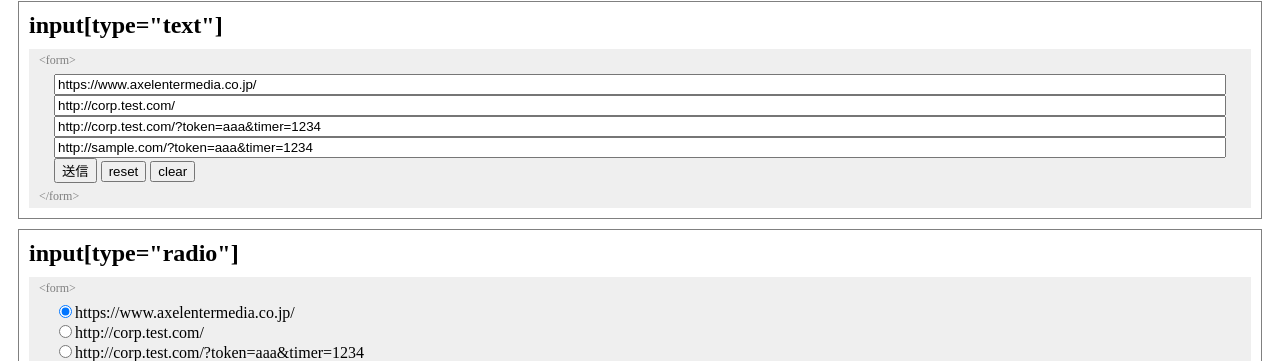
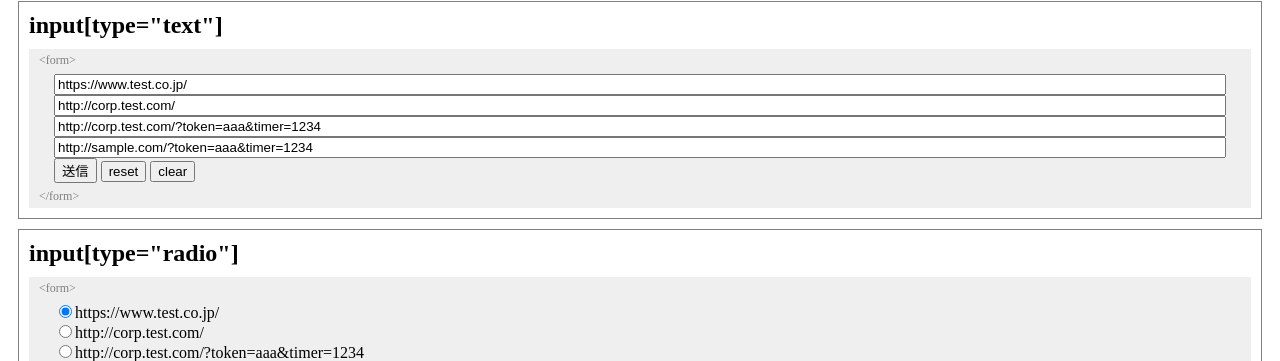
Before and after one commit to Yuki-Sakaguchi/form_validate, a website: page index.html in a window 1280 px wide. Shown: the part 591-952 px from the top of the page. Drawn offline with Linux system fonts and the light colour scheme.

Commit message:
[mod] index.htmlの文言修正

```diff
--- a/index.html
+++ b/index.html
@@ -91,7 +91,7 @@
         <section class="box">
             <h2>input[type="text"]</h2>
             <form action="" name="form-text">
-                <input type="text" name="text" value="https://www.axelentermedia.co.jp/"><br>
+                <input type="text" name="text" value="https://www.test.co.jp/"><br>
                 <input type="text" name="text" value="http://corp.test.com/"><br>
                 <input type="text" name="text" value="http://corp.test.com/?token=aaa&timer=1234"><br>
                 <input type="text" name="text" value="http://sample.com/?token=aaa&timer=1234"><br>
@@ -104,7 +104,7 @@
         <section class="box">
             <h2>input[type="radio"]</h2>
             <form action="">
-                <label><input type="radio" name="radio" value="https://www.axelentermedia.co.jp/" checked>https://www.axelentermedia.co.jp/</label><br>
+                <label><input type="radio" name="radio" value="https://www.test.co.jp/" checked>https://www.test.co.jp/</label><br>
                 <label><input type="radio" name="radio" value="http://corp.test.com/">http://corp.test.com/</label><br>
                 <label><input type="radio" name="radio" value="http://corp.test.com/?token=aaa&timer=1234">http://corp.test.com/?token=aaa&timer=1234</label><br>
                 <label><input type="radio" name="radio" value="http://sample.com/?token=aaa&timer=1234">http://sample.com/?token=aaa&timer=1234</label><br>
@@ -116,7 +116,7 @@
         <section class="box">
             <h2>input[type="checkbox"]</h2>
             <form action="">
-                <label><input type="checkbox" name="checkbox" value="https://www.axelentermedia.co.jp/" checked>https://www.axelentermedia.co.jp/</label><br>
+                <label><input type="checkbox" name="checkbox" value="https://www.test.co.jp/" checked>https://www.test.co.jp/</label><br>
                 <label><input type="checkbox" name="checkbox" value="http://corp.test.com/">http://corp.test.com/</label><br>
                 <label><input type="checkbox" name="checkbox" value="http://corp.test.com/?token=aaa&timer=1234">http://corp.test.com/?token=aaa&timer=1234</label><br>
                 <label><input type="checkbox" name="checkbox" value="http://sample.com/?token=aaa&timer=1234">http://sample.com/?token=aaa&timer=1234</label><br>
@@ -139,7 +139,7 @@
             <h2>select</h2>
             <form action="">
                 <select name="select">
-                    <option value="https://www.axelentermedia.co.jp/">https://www.axelentermedia.co.jp/</option>
+                    <option value="https://www.test.co.jp/">https://www.test.co.jp/</option>
                     <option value="http://corp.test.com/">http://corp.test.com/</option>
                     <option value="http://corp.test.com/?token=aaa&timer=1234">http://corp.test.com/?token=aaa&timer=1234</option>
                     <option value="http://sample.com/?token=aaa&timer=1234">http://sample.com/?token=aaa&timer=1234</option>
@@ -155,16 +155,16 @@
             <form action="">
                 <input type="text" name="text" value=""><br>
                 <br>
-                <label><input type="radio" name="radio" value="https://www.axelentermedia.co.jp/" checked>https://www.axelentermedia.co.jp/</label><br>
+                <label><input type="radio" name="radio" value="https://www.test.co.jp/" checked>https://www.test.co.jp/</label><br>
                 <label><input type="radio" name="radio" value="http://corp.test.com/">http://corp.test.com/</label><br>
                 <br>
-                <label><input type="checkbox" name="checkbox" value="https://www.axelentermedia.co.jp/" checked>https://www.axelentermedia.co.jp/</label><br>
+                <label><input type="checkbox" name="checkbox" value="https://www.test.co.jp/" checked>https://www.test.co.jp/</label><br>
                 <label><input type="checkbox" name="checkbox" value="http://corp.test.com/">http://corp.test.com/</label><br>
                 <br>
                 <textarea rows="5" name="textarea"></textarea><br>
                 <br>
                 <select name="select">
-                    <option value="https://www.axelentermedia.co.jp/">https://www.axelentermedia.co.jp/</option>
+                    <option value="https://www.test.co.jp/">https://www.test.co.jp/</option>
                     <option value="http://corp.test.com/">http://corp.test.com/</option>
                 </select>
                 <br>
@@ -177,16 +177,16 @@
         <section class="box">
             <h2>inputが20個（速度、負荷の確認）</h2>
             <form action="" name="form-text2">
-                <input class="min" type="text" name="text" value="https://www.axelentermedia.co.jp/">
-                <input class="min" type="text" name="text" value="https://www.axelentermedia.co.jp/">
-                <input class="min" type="text" name="text" value="https://www.axelentermedia.co.jp/">
-                <input class="min" type="text" name="text" value="https://www.axelentermedia.co.jp/">
-                <input class="min" type="text" name="text" value="https://www.axelentermedia.co.jp/">
-                <input class="min" type="text" name="text" value="https://www.axelentermedia.co.jp/">
-                <input class="min" type="text" name="text" value="https://www.axelentermedia.co.jp/">
-                <input class="min" type="text" name="text" value="https://www.axelentermedia.co.jp/">
-                <input class="min" type="text" name="text" value="https://www.axelentermedia.co.jp/">
-                <input class="min" type="text" name="text" value="https://www.axelentermedia.co.jp/">
+                <input class="min" type="text" name="text" value="https://www.test.co.jp/">
+                <input class="min" type="text" name="text" value="https://www.test.co.jp/">
+                <input class="min" type="text" name="text" value="https://www.test.co.jp/">
+                <input class="min" type="text" name="text" value="https://www.test.co.jp/">
+                <input class="min" type="text" name="text" value="https://www.test.co.jp/">
+                <input class="min" type="text" name="text" value="https://www.test.co.jp/">
+                <input class="min" type="text" name="text" value="https://www.test.co.jp/">
+                <input class="min" type="text" name="text" value="https://www.test.co.jp/">
+                <input class="min" type="text" name="text" value="https://www.test.co.jp/">
+                <input class="min" type="text" name="text" value="https://www.test.co.jp/">
                 <input class="min" type="text" name="text" value="https://corp.test.com/">
                 <input class="min" type="text" name="text" value="https://corp.test.com/">
                 <input class="min" type="text" name="text" value="https://corp.test.com/">
@@ -197,26 +197,26 @@
                 <input class="min" type="text" name="text" value="https://corp.test.com/">
                 <input class="min" type="text" name="text" value="https://corp.test.com/">
                 <input class="min" type="text" name="text" value="https://corp.test.com/">
-                <input class="min" type="text" name="text" value="https://www.axelentermedia.co.jp/?token=test">
-                <input class="min" type="text" name="text" value="https://www.axelentermedia.co.jp/?token=test">
-                <input class="min" type="text" name="text" value="https://www.axelentermedia.co.jp/?token=test">
-                <input class="min" type="text" name="text" value="https://www.axelentermedia.co.jp/?token=test">
-                <input class="min" type="text" name="text" value="https://www.axelentermedia.co.jp/?token=test">
-                <input class="min" type="text" name="text" value="https://www.axelentermedia.co.jp/?token=test">
-                <input class="min" type="text" name="text" value="https://www.axelentermedia.co.jp/?token=test">
-                <input class="min" type="text" name="text" value="https://www.axelentermedia.co.jp/?token=test">
-                <input class="min" type="text" name="text" value="https://www.axelentermedia.co.jp/?token=test">
-                <input class="min" type="text" name="text" value="https://www.axelentermedia.co.jp/?token=test">
-                <input class="min" type="text" name="text" value="https://www.axelentermedia.co.jp/?timer=test">
-                <input class="min" type="text" name="text" value="https://www.axelentermedia.co.jp/?timer=test">
-                <input class="min" type="text" name="text" value="https://www.axelentermedia.co.jp/?timer=test">
-                <input class="min" type="text" name="text" value="https://www.axelentermedia.co.jp/?timer=test">
-                <input class="min" type="text" name="text" value="https://www.axelentermedia.co.jp/?timer=test">
-                <input class="min" type="text" name="text" value="https://www.axelentermedia.co.jp/?timer=test">
-                <input class="min" type="text" name="text" value="https://www.axelentermedia.co.jp/?timer=test">
-                <input class="min" type="text" name="text" value="https://www.axelentermedia.co.jp/?timer=test">
-                <input class="min" type="text" name="text" value="https://www.axelentermedia.co.jp/?timer=test">
-                <input class="min" type="text" name="text" value="https://www.axelentermedia.co.jp/?timer=test">
+                <input class="min" type="text" name="text" value="https://www.test.co.jp/?token=test">
+                <input class="min" type="text" name="text" value="https://www.test.co.jp/?token=test">
+                <input class="min" type="text" name="text" value="https://www.test.co.jp/?token=test">
+                <input class="min" type="text" name="text" value="https://www.test.co.jp/?token=test">
+                <input class="min" type="text" name="text" value="https://www.test.co.jp/?token=test">
+                <input class="min" type="text" name="text" value="https://www.test.co.jp/?token=test">
+                <input class="min" type="text" name="text" value="https://www.test.co.jp/?token=test">
+                <input class="min" type="text" name="text" value="https://www.test.co.jp/?token=test">
+                <input class="min" type="text" name="text" value="https://www.test.co.jp/?token=test">
+                <input class="min" type="text" name="text" value="https://www.test.co.jp/?token=test">
+                <input class="min" type="text" name="text" value="https://www.test.co.jp/?timer=test">
+                <input class="min" type="text" name="text" value="https://www.test.co.jp/?timer=test">
+                <input class="min" type="text" name="text" value="https://www.test.co.jp/?timer=test">
+                <input class="min" type="text" name="text" value="https://www.test.co.jp/?timer=test">
+                <input class="min" type="text" name="text" value="https://www.test.co.jp/?timer=test">
+                <input class="min" type="text" name="text" value="https://www.test.co.jp/?timer=test">
+                <input class="min" type="text" name="text" value="https://www.test.co.jp/?timer=test">
+                <input class="min" type="text" name="text" value="https://www.test.co.jp/?timer=test">
+                <input class="min" type="text" name="text" value="https://www.test.co.jp/?timer=test">
+                <input class="min" type="text" name="text" value="https://www.test.co.jp/?timer=test">
                 <br>
                 <input type="submit" value="送信">
                 <input type="reset" value="reset">
```
